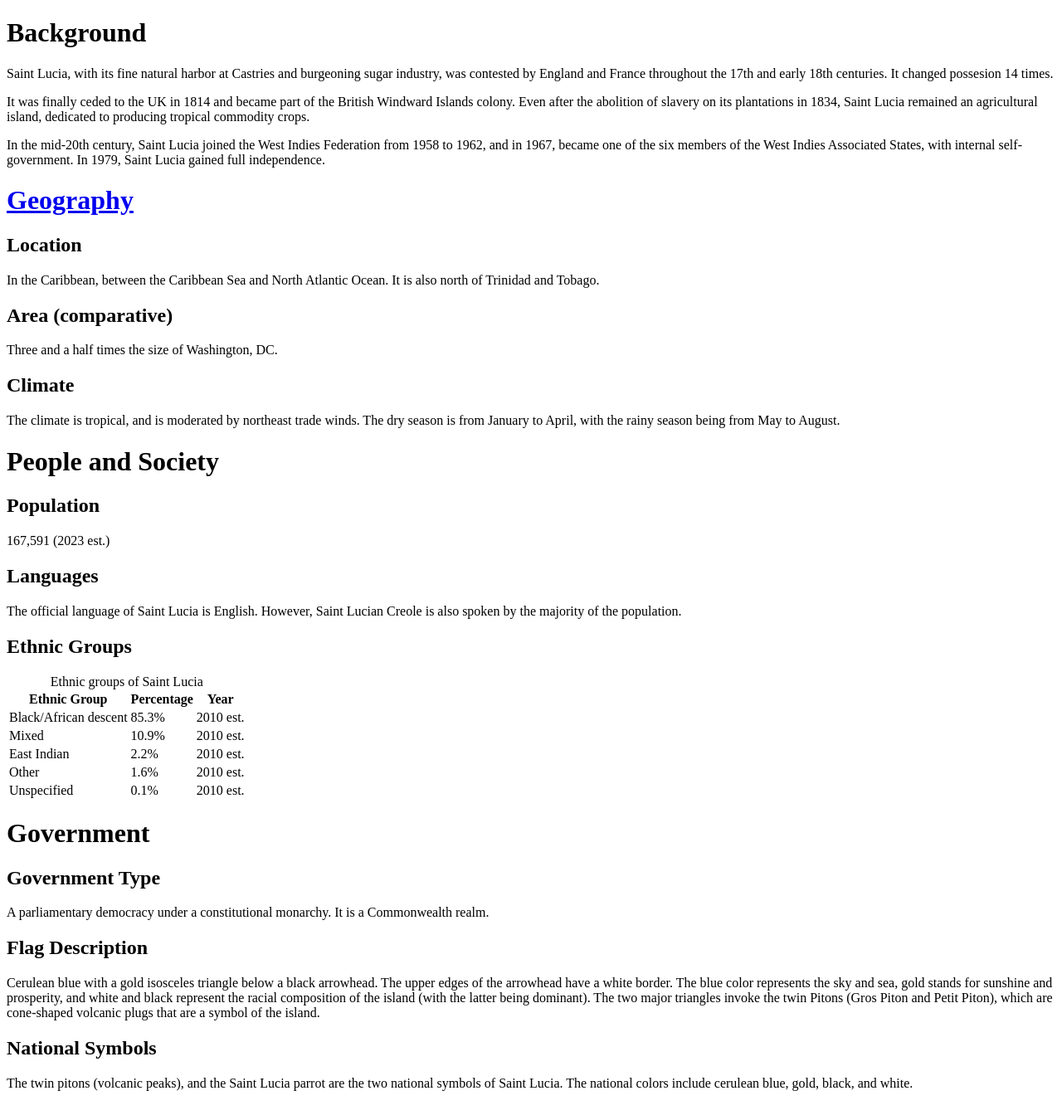
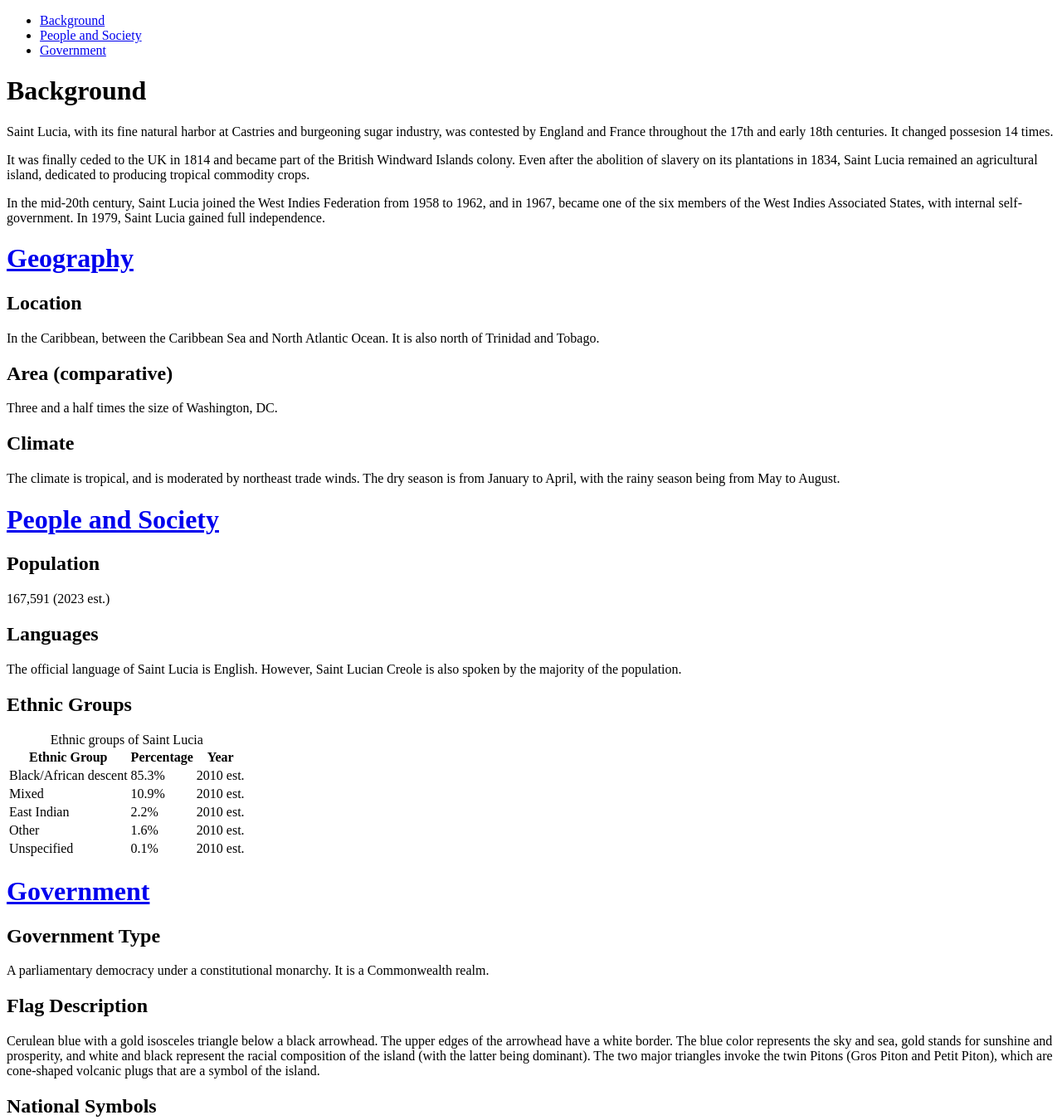
Before and after one commit to nikkixbires/nikkixbires.github.io, a plain HTML site: page saintlucia.html in a window 1280 px wide. Shown: the top 1350 px of the page at 83% size. Drawn offline with Linux system fonts and the light colour scheme.

Commit message:
Update saintlucia.html

```diff
--- a/saintlucia.html
+++ b/saintlucia.html
@@ -6,6 +6,22 @@
   </head>
 
   <body>
+
+    <nav>
+        <ul>
+            <li>
+                <a href="#Background">Background</a>
+            </li>
+            <li>
+                <a href="#PeopleandSociety">People and Society</a>
+            </li>
+            <li>
+                <a href="#Government">Government</a>
+            </li>
+        </ul>
+    </nav>
+
+
     <h1>Background</h1>
 
     <p>Saint Lucia, with its fine natural harbor at Castries and burgeoning sugar industry, was contested by England and France throughout the 17th and early 18th centuries. It changed possesion 14 times.</p>
@@ -28,7 +44,7 @@
 
     <p>The climate is tropical, and is moderated by northeast trade winds. The dry season is from January to April, with the rainy season being from May to August.</p>
 
-    <h1>People and Society</h1>
+    <h1><a href="https://www.stlucia.org/en/plan-your-trip/weather/">People and Society</a></h1>
 
     <h2>Population</h2>
 
@@ -80,7 +96,7 @@
 
     </table>
 
-    <h1>Government</h1>
+    <h1><a href="https://www.govt.lc/">Government</a></h1>
 
     <h2>Government Type</h2>
 
```
